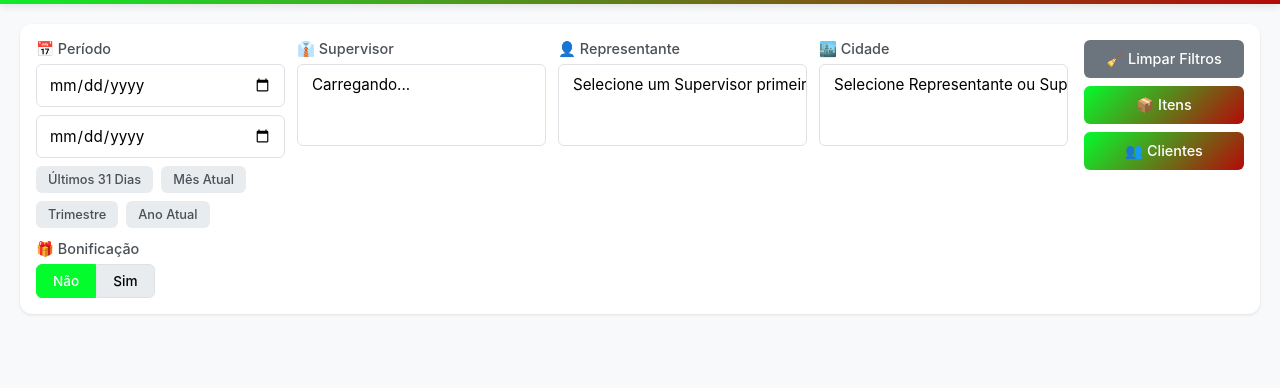
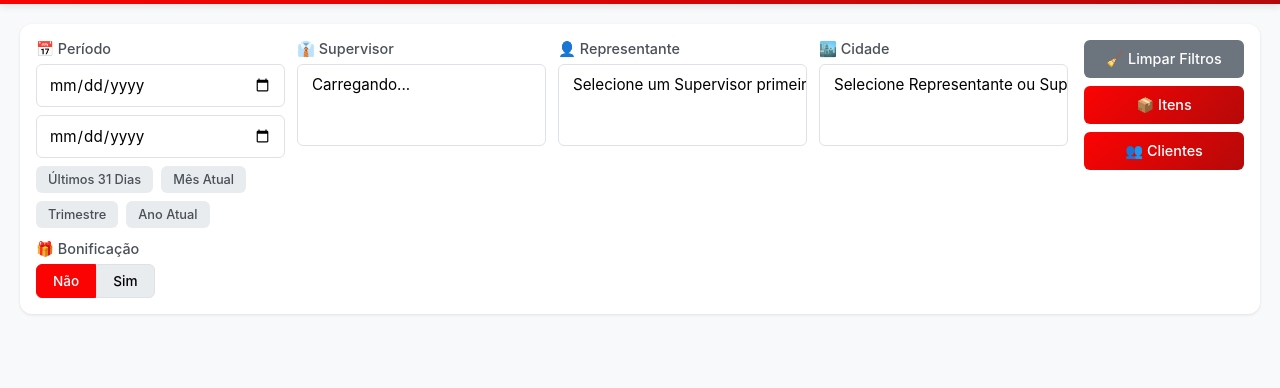
Before and after one commit to Angeloxiru/Ger_Comercial, a website: page dashboards/dashboard-vendas-equipe.html in a window 1280 px wide. Shown: the part 96-484 px from the top of the page. Drawn offline with Linux system fonts and the light colour scheme.

Commit message:
Change primary color from green to red

```diff
--- a/css/dashboard-shell.css
+++ b/css/dashboard-shell.css
@@ -13,7 +13,7 @@
 
 /* 1. TOKENS — fonte única de verdade do tema */
 :root {
-  --gc-color-primary:        #03fc2c;
+  --gc-color-primary:        #fc0303;
   --gc-color-primary-dark:   #b50909;
   --gc-color-accent:         #ffd700;
   --gc-color-accent-hover:   #ffc800;
```
